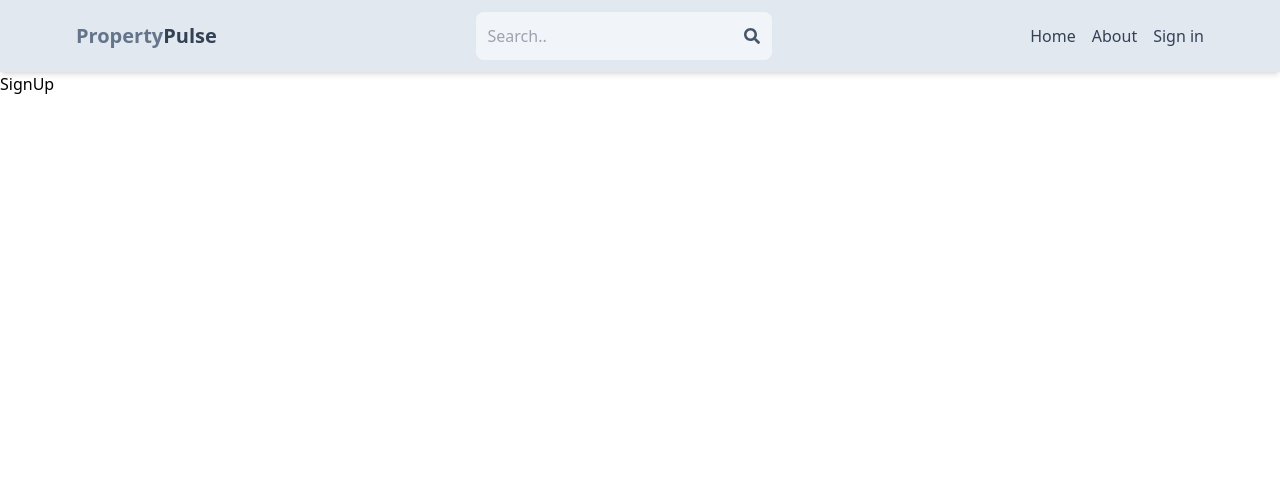
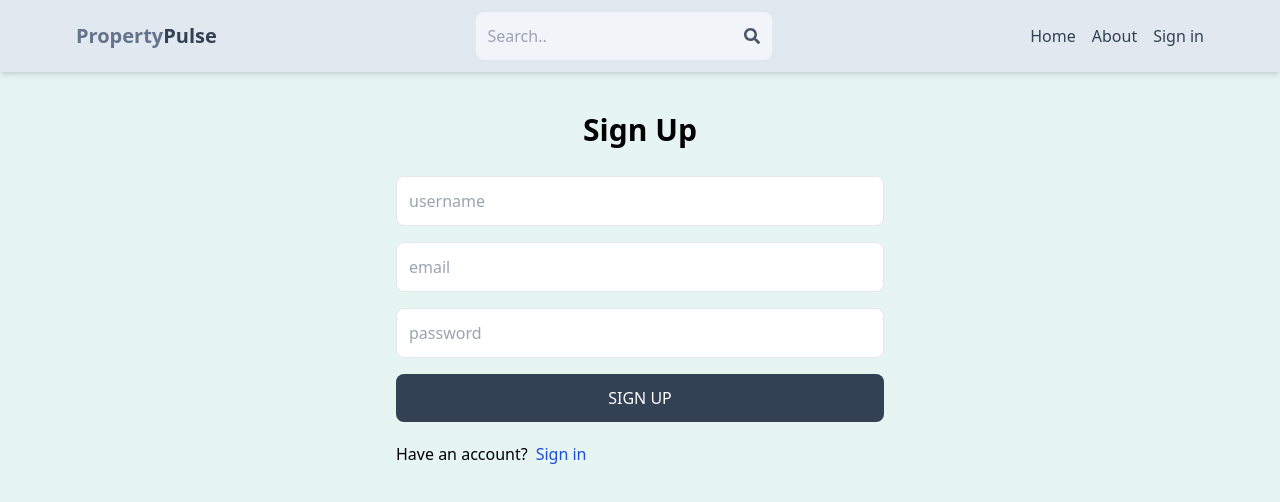
Before and after one commit to ankitadhakad/Project, a React (Vite) app in the folder client/: page /sign-up in a window 1280 px wide. Shown: the top 502 px of the page. Built offline with nearby package versions, Linux system fonts and the light colour scheme.

Commit message:
complete sign up page ui

```diff
--- a/client/src/index.css
+++ b/client/src/index.css
@@ -1,3 +1,9 @@
 @tailwind base;
 @tailwind components;
 @tailwind utilities;
+
+
+
+body{
+    background-color: rgb(230,245,241);
+}
--- a/client/src/pages/SignUp.jsx
+++ b/client/src/pages/SignUp.jsx
@@ -1,7 +1,30 @@
 import React from 'react'
+import {Link} from 'react-router-dom';
 
 export default function SignUp() {
   return (
-    <div>SignUp</div>
+    <div className='p-3 max-w-lg mx-auto'>
+      <h1 className='text-3xl text-center font-semibold my-7'>Sign Up</h1>
+      <form className ='flex flex-col gap-4'>
+        <input type='text' placeholder='username'
+        className='border p-3 rounded-lg' id='username'/>
+         <input type='email' placeholder='email'
+        className='border p-3 rounded-lg' id='email'/>
+         <input type='password' placeholder='password'
+        className='border p-3 rounded-lg' id='password'/>
+
+        <button className='bg-slate-700 text-white p-3 rounded-lg uppercase hover:opacity-95 disabled:opacity-80'>SIGN UP</button>
+      </form>
+      <div className ="flex gap-2 mt-5">
+        <p>
+          Have an account?
+          </p>
+          <Link to={"/sign-in"}>
+            <span className = 'text-blue-700'>Sign in</span>
+
+          </Link>
+
+      </div>
+    </div>
   )
 }
```
